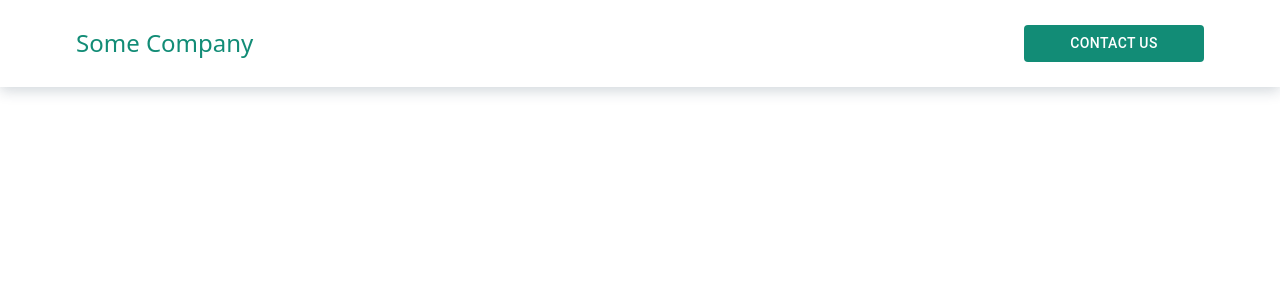
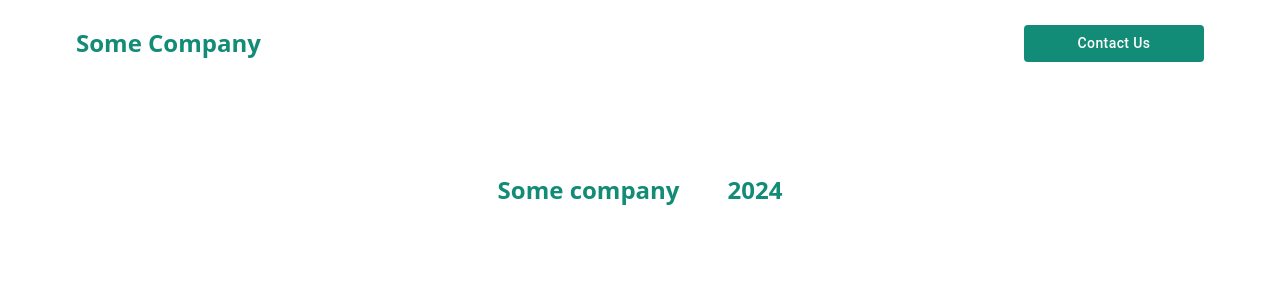
Before and after one commit to KruTatiana/test_task-react, a React (Vite) app in the folder client/: page / in a window 1280 px wide. Shown: the top 300 px of the page. Built offline with nearby package versions, Linux system fonts and the light colour scheme.

Commit message:
Footer component done, header font fixed

```diff
--- a/client/src/App.tsx
+++ b/client/src/App.tsx
@@ -1,10 +1,12 @@
 import { Header } from './components/Header'
+import { Footer } from './components/Footer'
 import './App.css'
 
 function App() {
   return (
     <>
       <Header />
+      <Footer />
     </>
   )
 }
--- a/client/src/components/Footer/index.tsx
+++ b/client/src/components/Footer/index.tsx
@@ -0,0 +1,13 @@
+import { FooterContainer } from "./styled";
+import { Stack } from "@mui/material";
+
+export const Footer = () => {
+  return (
+    <FooterContainer>
+      <Stack width={1200} direction={"row"} sx={{justifyContent:"center"}}>
+        <p>Some company</p>
+        <p>2024</p>
+      </Stack>
+    </FooterContainer>
+  )
+}
--- a/client/src/components/Footer/styled.ts
+++ b/client/src/components/Footer/styled.ts
@@ -0,0 +1,17 @@
+import styled from "@emotion/styled";
+
+export const FooterContainer = styled.footer`
+  width: 100vw;
+  margin-top: 0;
+  padding: 25px 0px;
+  display: flex;
+  justify-content: center;
+  background-color: white;
+
+  & p {
+    margin: 5% 2%;
+    font-size: 1.5rem;
+    font-weight: 600;
+    color: #128C76;
+  }
+`;
--- a/client/src/components/Header/styled.ts
+++ b/client/src/components/Header/styled.ts
@@ -17,6 +17,7 @@ export const Logo = styled.p`
   margin: 0 0 0 3%;
   vertical-align: middle;
   font-size: 1.5rem;
+  font-weight: 600;
   color: #128C76;
 `;
 
@@ -25,4 +26,5 @@ export const ButtonStyled = styled(Button)<ButtonProps>(() => ({
     color:'white',
     minWidth: '15%',
     marginRight: '3%',
+    textTransform: 'none',
   }));
```
